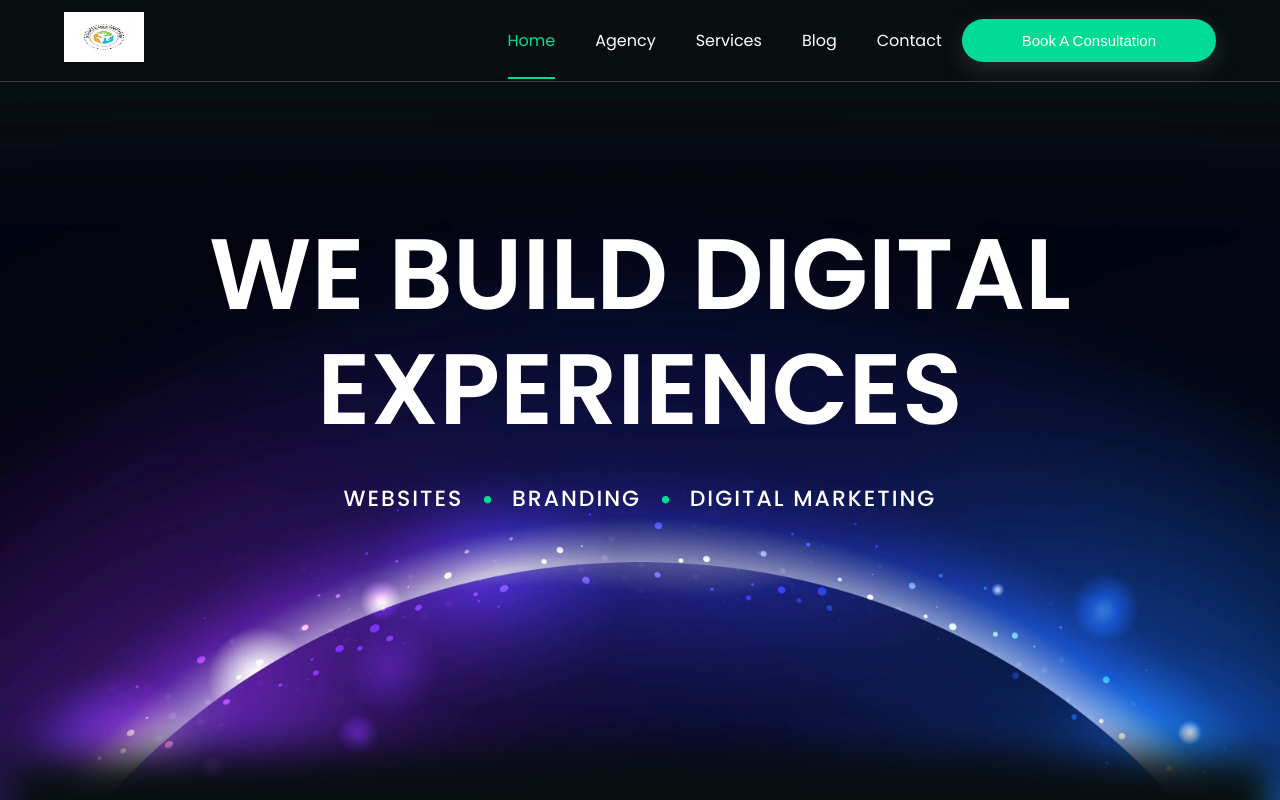
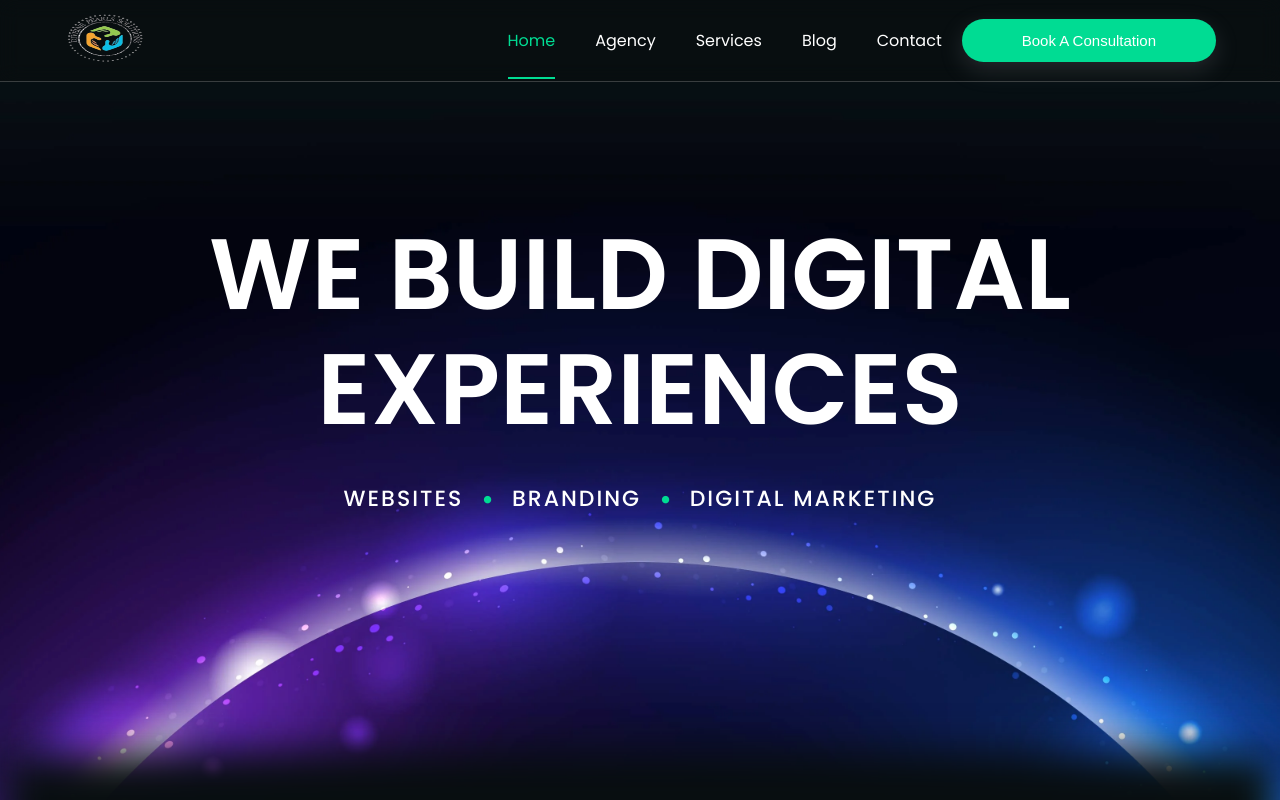
Before and after one commit to wajidkashoo14/divine-pearl-solutions, a Next.js app: page / in a window 1280 px wide. Shown: the top 800 px of the page. Built offline with nearby package versions, Linux system fonts and the light colour scheme.

Commit message:
added logo

```diff
--- a/components/common/Footer.js
+++ b/components/common/Footer.js
@@ -10,7 +10,7 @@ const Footer = () => {
         <div className='container'>
           <div className='grid-4'>
             <div className='logo'>
-              <TitleLogo title='Divine Pearls Solutions'img='/images/logo.jpg' width={60} height={40} />
+              <TitleLogo title='Divine Pearls Solutions'img='/images/logo.png' width={80} height={80} />
               <br />
               <span>
                 16192 Coastal Highway Lewes, DE 19958
--- a/components/common/Header.js
+++ b/components/common/Header.js
@@ -21,7 +21,7 @@ const Header = () => {
           <div className="logo">
             <Link href="/">
               <TitleLogo
-                img="/images/logo.jpg"
+                img="/images/logo.png"
                 width={80}
                 height={50}
                 caption="7"
```
Also changed, not shown: public/images/logo.jpg (deleted), public/images/logo.png (added).
